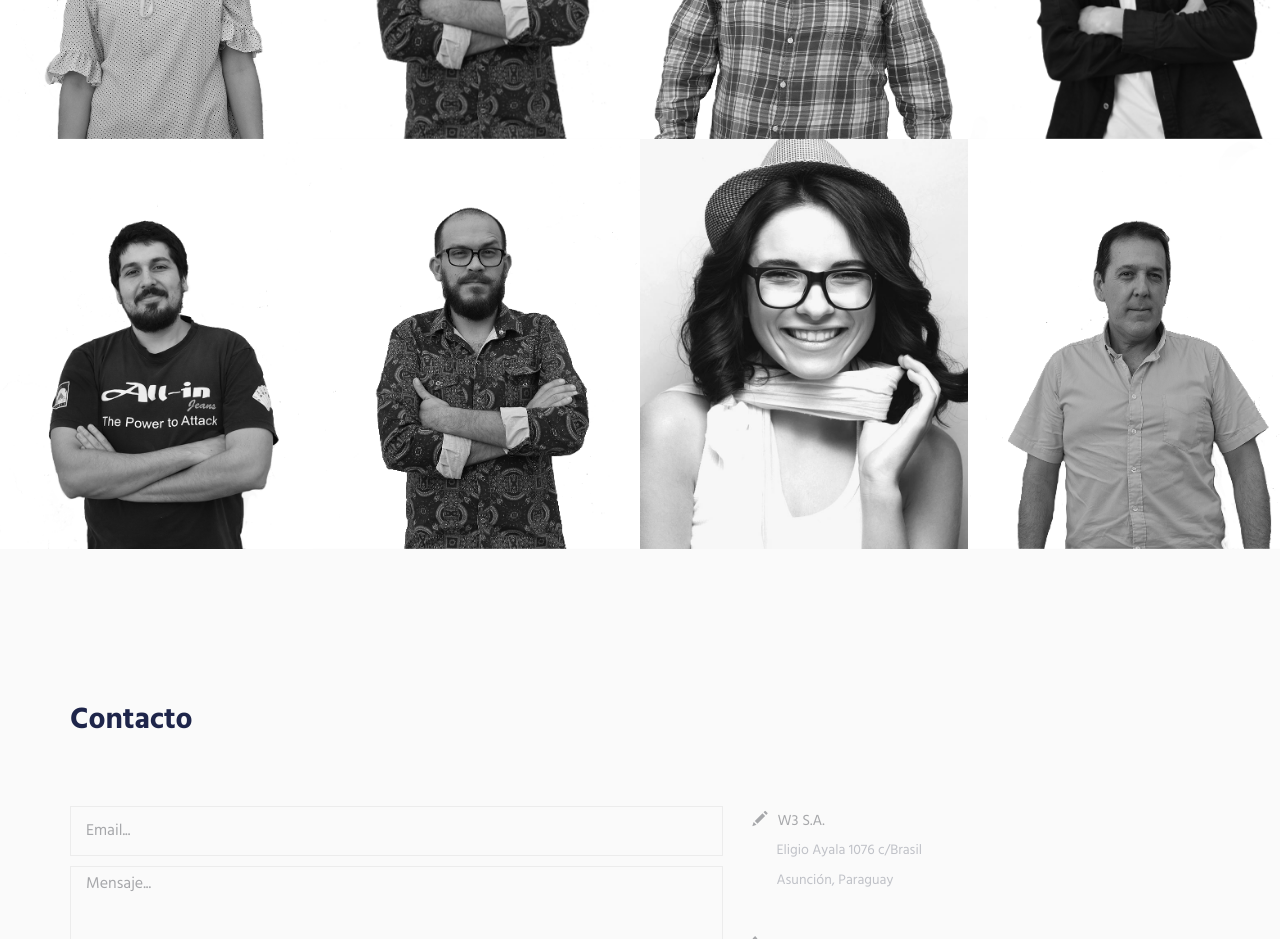
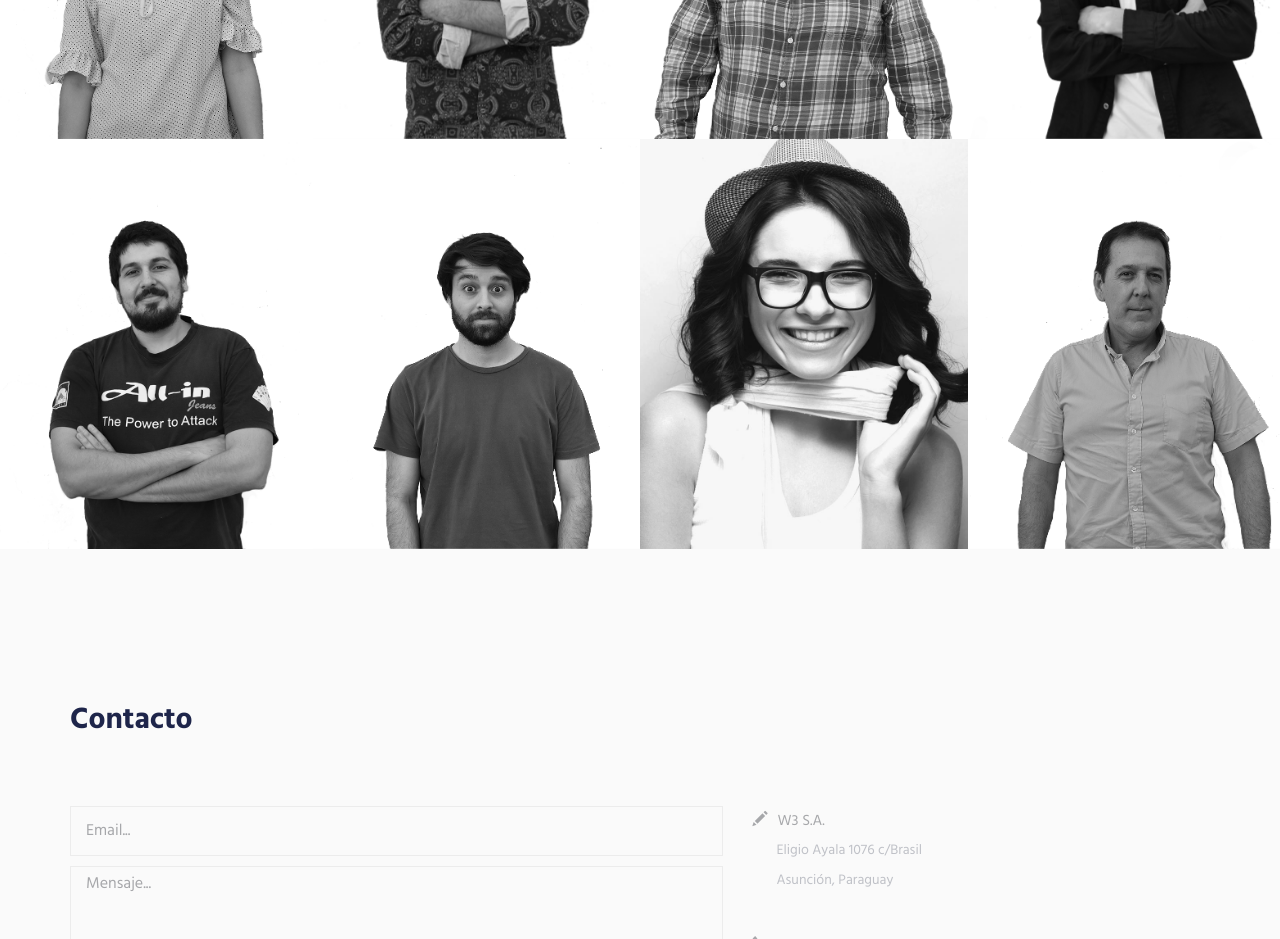
Before and after one commit to xavilopez/testw3, a plain HTML site: page index.html in a window 1280 px wide. Shown: the part 5100-6039 px from the top of the page. Drawn offline with nearby package versions, Linux system fonts and the light colour scheme; some packages are replaced by stand-ins of ours; animation ran at ten frames a second.

Commit message:
team members update

```diff
--- a/index.html
+++ b/index.html
@@ -515,7 +515,7 @@
                 <!-- end team member -->
                 <!-- team member -->
                 <div class="col-md-3 col-sm-6 text-center team-member position-relative agency-team no-padding wow fadeIn">
-                      <img src="images/javier-bw.png" alt=""/>
+                      <img src="images/xavi-bw.png" alt=""/>
                       <div class="team-details">
                               <h5 class="team-headline white-text text-uppercase font-weight-600">Pendientes? Qué es eso?</h5>
                               <p class="width-60 center-col light-gray-text margin-five"></p>
```
Also changed, not shown: images/pablo-bw.png, images/xavi-bw.png (added).
